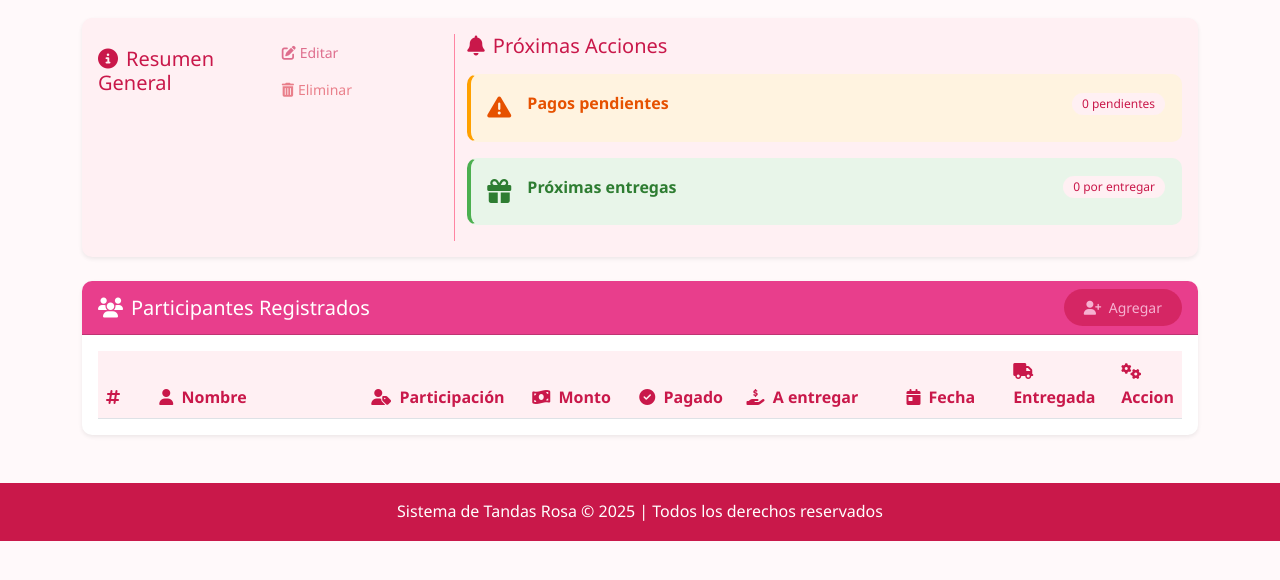
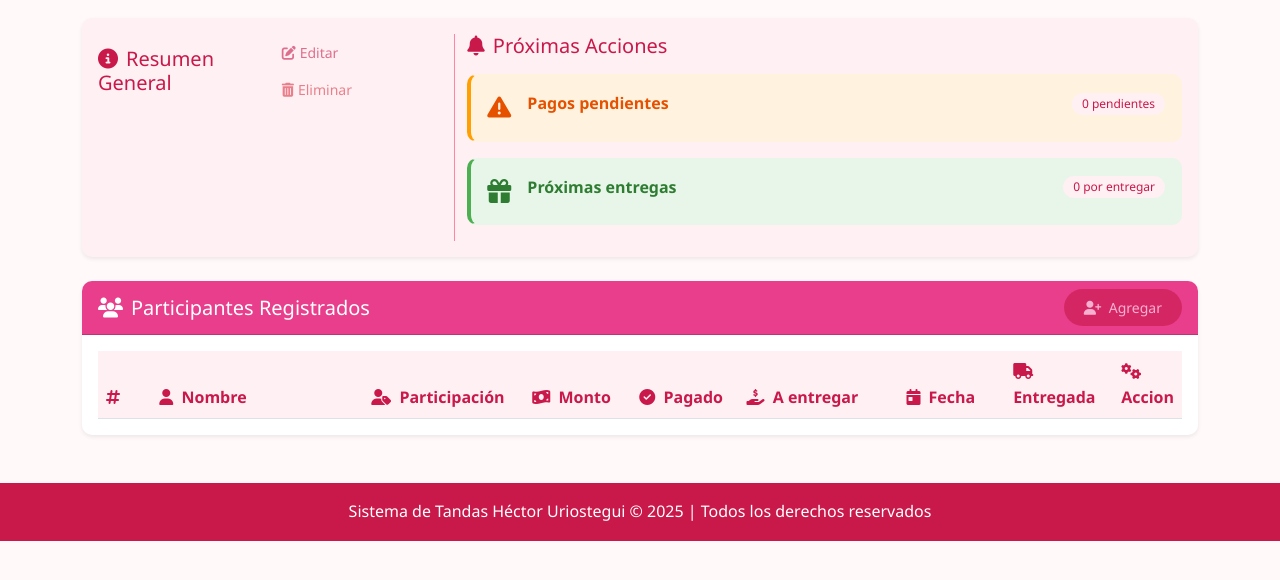
Before and after one commit to Hectoru10/tanda, a plain HTML site: page index.html in a window 1280 px wide. Shown: the part 64-644 px from the top of the page. Drawn offline with nearby package versions, Linux system fonts and the light colour scheme; no server answers.

Commit message:
Update index.html
Ajuste de etiquetas

```diff
--- a/index.html
+++ b/index.html
@@ -4,7 +4,7 @@
 <head>
     <meta charset="UTF-8">
     <meta name="viewport" content="width=device-width, initial-scale=1.0">
-    <title>Sistema de Tandas | Mi Tanda</title>
+    <title>Sistema de Tandas | Mari</title>
     <!-- Bootstrap CSS -->
     <link href="https://cdn.jsdelivr.net/npm/bootstrap@5.3.0/dist/css/bootstrap.min.css" rel="stylesheet">
     <!-- Font Awesome -->
@@ -557,7 +557,7 @@
     <!-- Pie de página -->
     <footer class="bg-rosa-oscuro text-white py-3 mt-5">
         <div class="container text-center">
-            <p class="mb-0">Sistema de Tandas Rosa © <span id="currentYear"></span> | Todos los derechos reservados</p>
+            <p class="mb-0">Sistema de Tandas H&eacute;ctor Uriostegui © <span id="currentYear"></span> | Todos los derechos reservados</p>
         </div>
     </footer>
 
```
